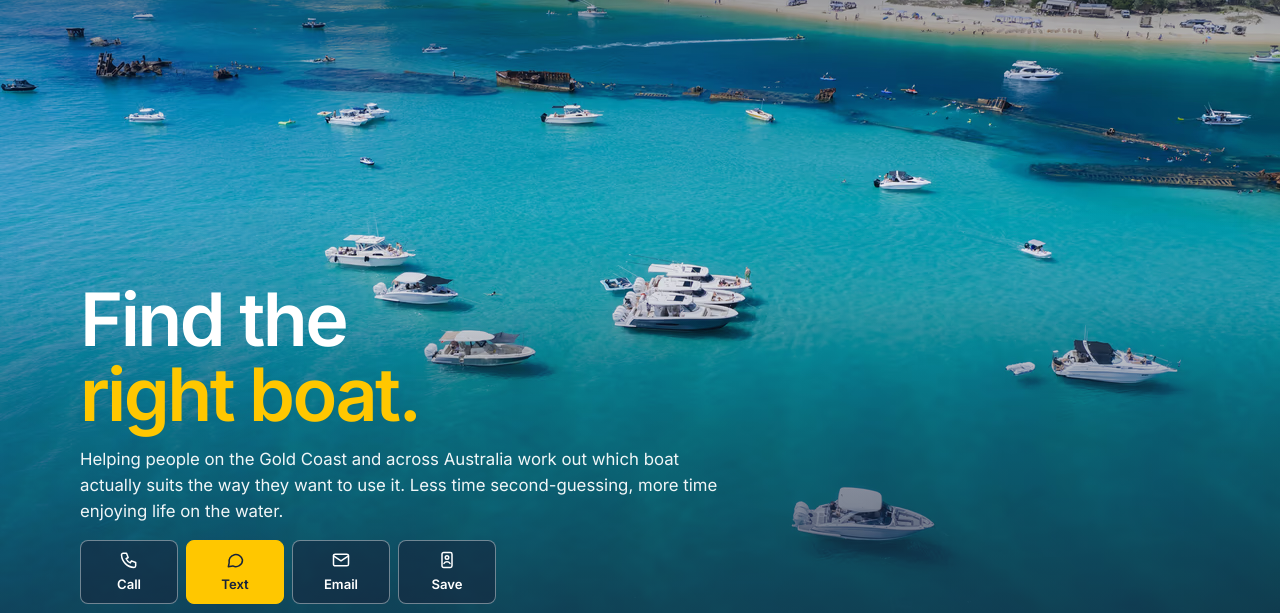
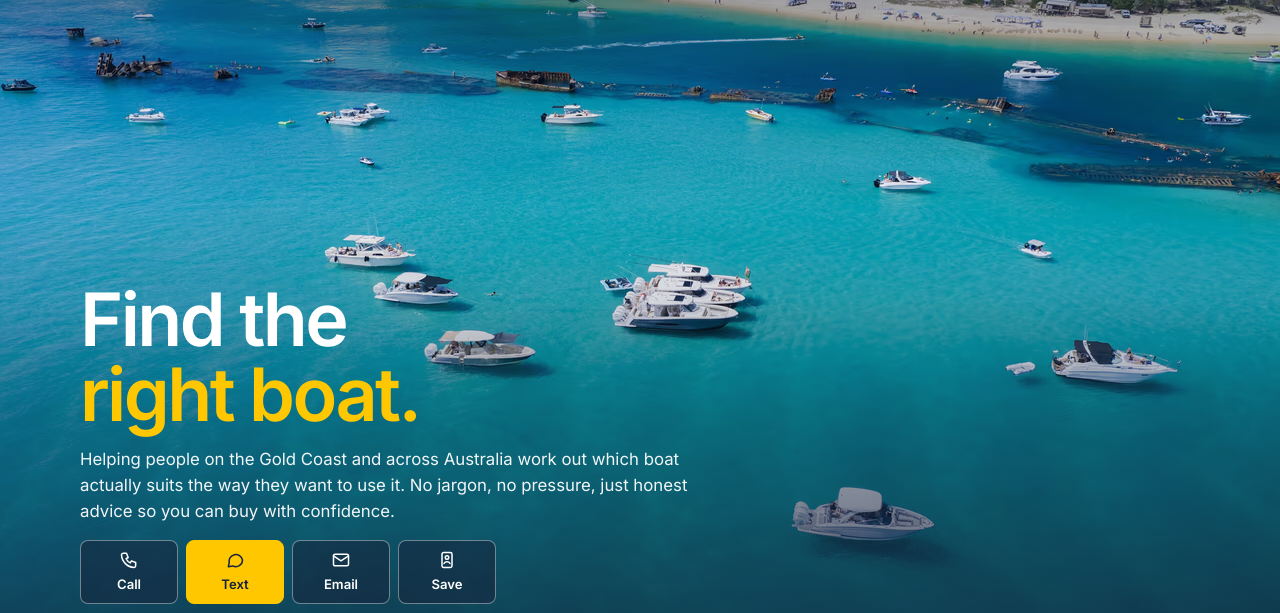
Before and after one commit to baileywilson2305-code/bailey-wilson-site, a website built with Vite: page index.html in a window 1280 px wide. Shown: the part 69-682 px from the top of the page. Built offline with nearby package versions, Linux system fonts and the light colour scheme; files whose address does not match are found by name.

Commit message:
Hero lede: honest advice line

```diff
--- a/index.html
+++ b/index.html
@@ -81,7 +81,7 @@
           <span>Find the</span>
           <span class="gold">right boat.</span>
         </h1>
-        <p class="lede">Helping people on the Gold Coast and across Australia work out which boat actually suits the way they want to use it. Less time second-guessing, more time enjoying life on the water.</p>
+        <p class="lede">Helping people on the Gold Coast and across Australia work out which boat actually suits the way they want to use it. No jargon, no pressure, just honest advice so you can buy with confidence.</p>
         <div class="hero-actions" role="group" aria-label="Contact Bailey">
           <a class="hero-action" href="tel:+61485025920">
             <svg aria-hidden="true" viewBox="0 0 24 24" fill="none" stroke="currentColor" stroke-width="1.8" stroke-linecap="round" stroke-linejoin="round"><path d="M5 4h4l2 5-2.5 1.5a11 11 0 0 0 5 5L15 13l5 2v4a2 2 0 0 1-2 2A16 16 0 0 1 3 6a2 2 0 0 1 2-2"></path></svg>
```
Also changed, not shown: dist/index.html.
